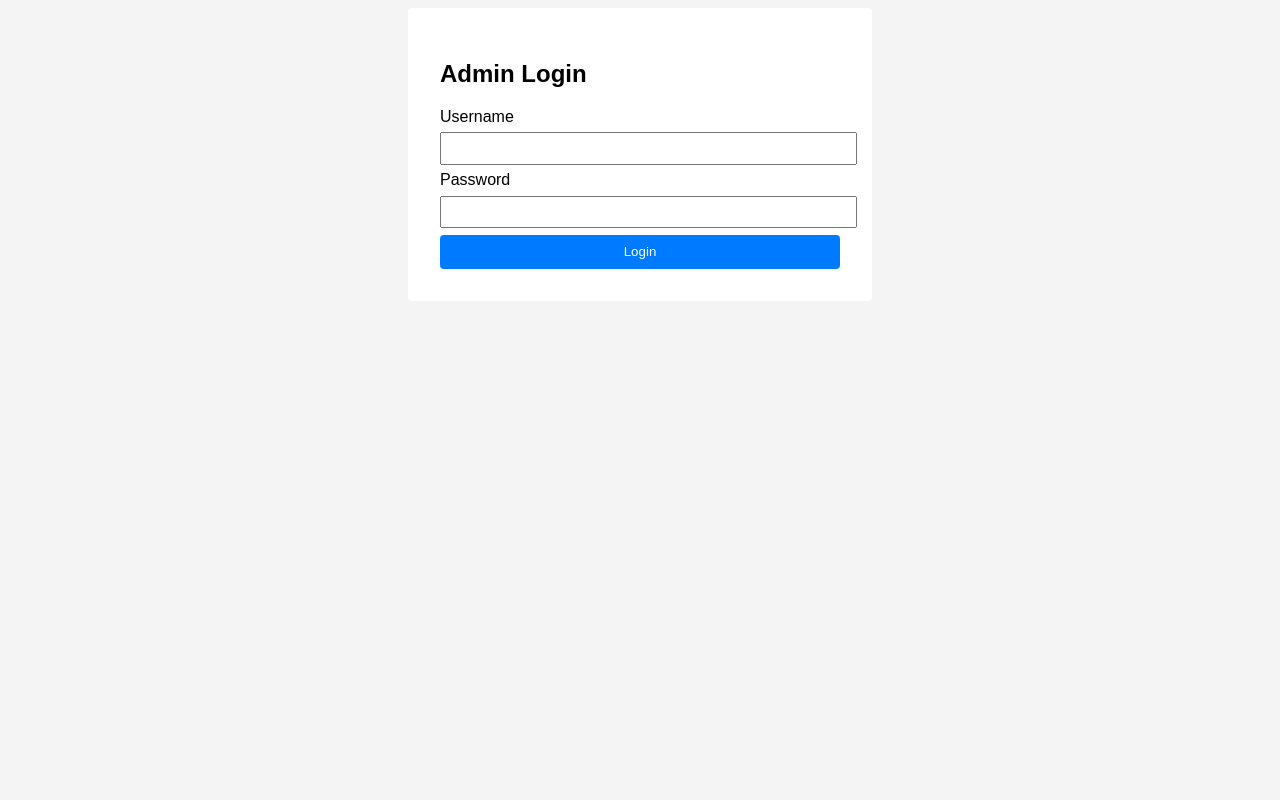
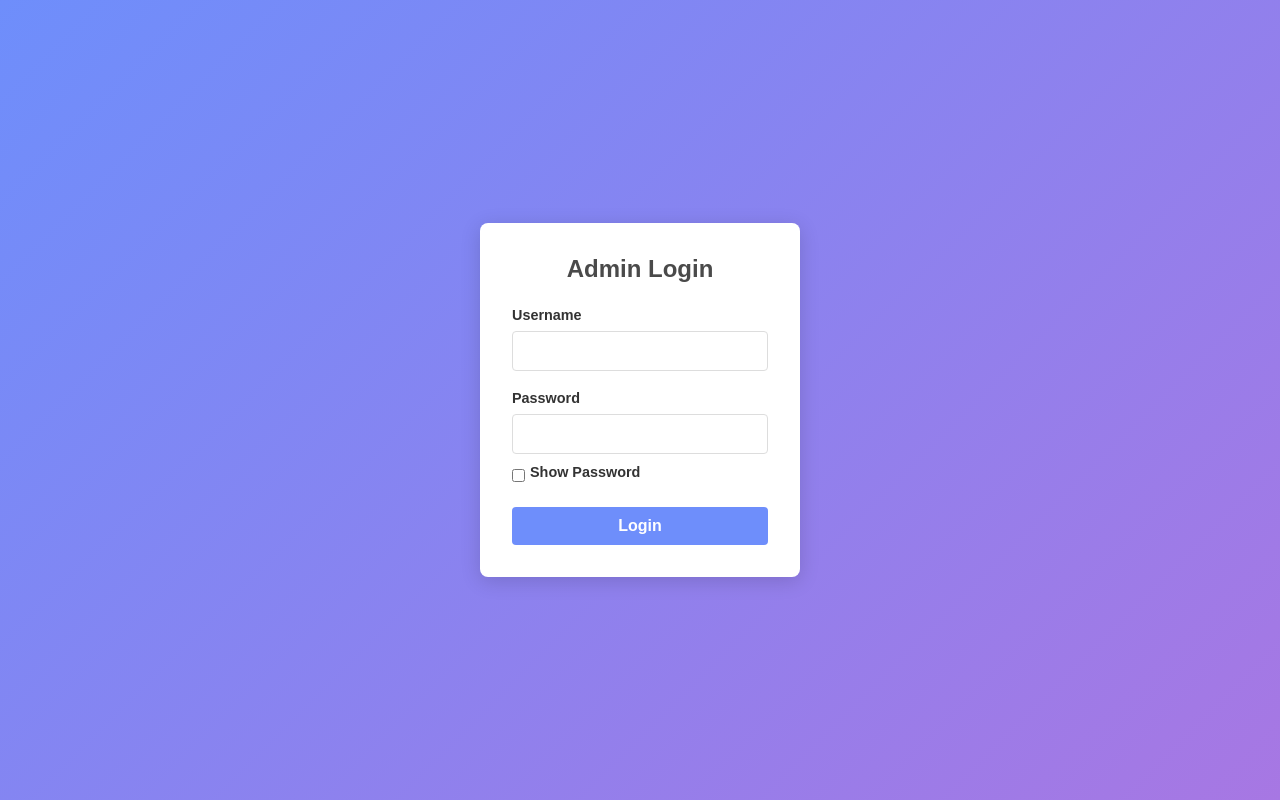
Before and after one commit to mayur1911/Parkinsons-Disease-Prediction, a Flask app: page / in a window 1280 px wide. Run offline with Flask 3, Linux system fonts and the light colour scheme; parts of the project's set-up code (start-up, migrations or seed data) failed here and were passed over.

Commit message:
added show password option for admin login

```diff
--- a/templates/login.html
+++ b/templates/login.html
@@ -3,7 +3,114 @@
 <head>
     <meta charset="UTF-8">
     <title>Admin Login</title>
-    <link rel="stylesheet" href="{{ url_for('static', filename='css/loginDashboard.css') }}">
+    <style>
+        /* Basic Reset */
+        * {
+            margin: 0;
+            padding: 0;
+            box-sizing: border-box;
+            font-family: Arial, sans-serif;
+        }
+
+        /* Body Styling */
+        body {
+            display: flex;
+            align-items: center;
+            justify-content: center;
+            min-height: 100vh;
+            background: linear-gradient(135deg, #6e8efb, #a777e3);
+        }
+
+        /* Form Styling */
+        form {
+            background: #fff;
+            padding: 2rem;
+            width: 320px;
+            border-radius: 8px;
+            box-shadow: 0px 4px 20px rgba(0, 0, 0, 0.15);
+            text-align: center;
+        }
+
+        /* Heading */
+        h2 {
+            margin-bottom: 1.5rem;
+            font-size: 1.5rem;
+            color: #4a4a4a;
+        }
+
+        /* Label */
+        label {
+            display: block;
+            text-align: left;
+            margin-bottom: 8px;
+            color: #333;
+            font-weight: 600;
+            font-size: 0.9rem;
+        }
+
+        /* Input Styling */
+        input[type="text"],
+        input[type="password"] {
+            width: 100%;
+            padding: 10px;
+            margin-bottom: 1.2rem;
+            border: 1px solid #ddd;
+            border-radius: 4px;
+            font-size: 1rem;
+            outline: none;
+            transition: border-color 0.3s ease;
+        }
+
+        input[type="text"]:focus,
+        input[type="password"]:focus {
+            border-color: #6e8efb;
+        }
+
+        /* Button Styling */
+        button[type="submit"] {
+            width: 100%;
+            padding: 10px;
+            background-color: #6e8efb;
+            border: none;
+            border-radius: 4px;
+            color: #fff;
+            font-size: 1rem;
+            font-weight: bold;
+            cursor: pointer;
+            transition: background-color 0.3s ease;
+        }
+
+        button[type="submit"]:hover {
+            background-color: #575ed8;
+        }
+
+        /* Show Password Checkbox */
+        .show-password {
+            display: flex;
+            align-items: center;
+            justify-content: left;
+            margin-top: -10px;
+            margin-bottom: 1.2rem;
+            font-size: 0.9rem;
+        }
+
+        /* Flash Message Styling */
+        ul {
+            list-style-type: none;
+            padding: 0;
+            margin-top: 1rem;
+        }
+
+        li {
+            background-color: #f8d7da;
+            color: #721c24;
+            padding: 10px;
+            margin-top: 5px;
+            border: 1px solid #f5c6cb;
+            border-radius: 4px;
+            font-size: 0.9rem;
+        }
+    </style>
 </head>
 <body>
     <form action="{{ url_for('login') }}" method="POST">
@@ -11,8 +118,16 @@
         <label>Username</label>
         <input type="text" name="username" required>
         <label>Password</label>
-        <input type="password" name="password" required>
+        <input type="password" id="password" name="password" required>
+
+        <!-- Show Password Checkbox -->
+        <div class="show-password">
+            <input type="checkbox" id="show-password" onclick="togglePassword()">
+            <label for="show-password" style="margin-left: 5px;">Show Password</label>
+        </div>
+
         <button type="submit">Login</button>
+
         {% with messages = get_flashed_messages() %}
             {% if messages %}
                 <ul>
@@ -23,5 +138,17 @@
             {% endif %}
         {% endwith %}
     </form>
+
+    <!-- JavaScript to toggle password visibility -->
+    <script>
+        function togglePassword() {
+            const passwordField = document.getElementById("password");
+            if (passwordField.type === "password") {
+                passwordField.type = "text";
+            } else {
+                passwordField.type = "password";
+            }
+        }
+    </script>
 </body>
 </html>
```
Also changed, not shown: app.py (+0 -7 lines), instance/hospital_admin.db.
